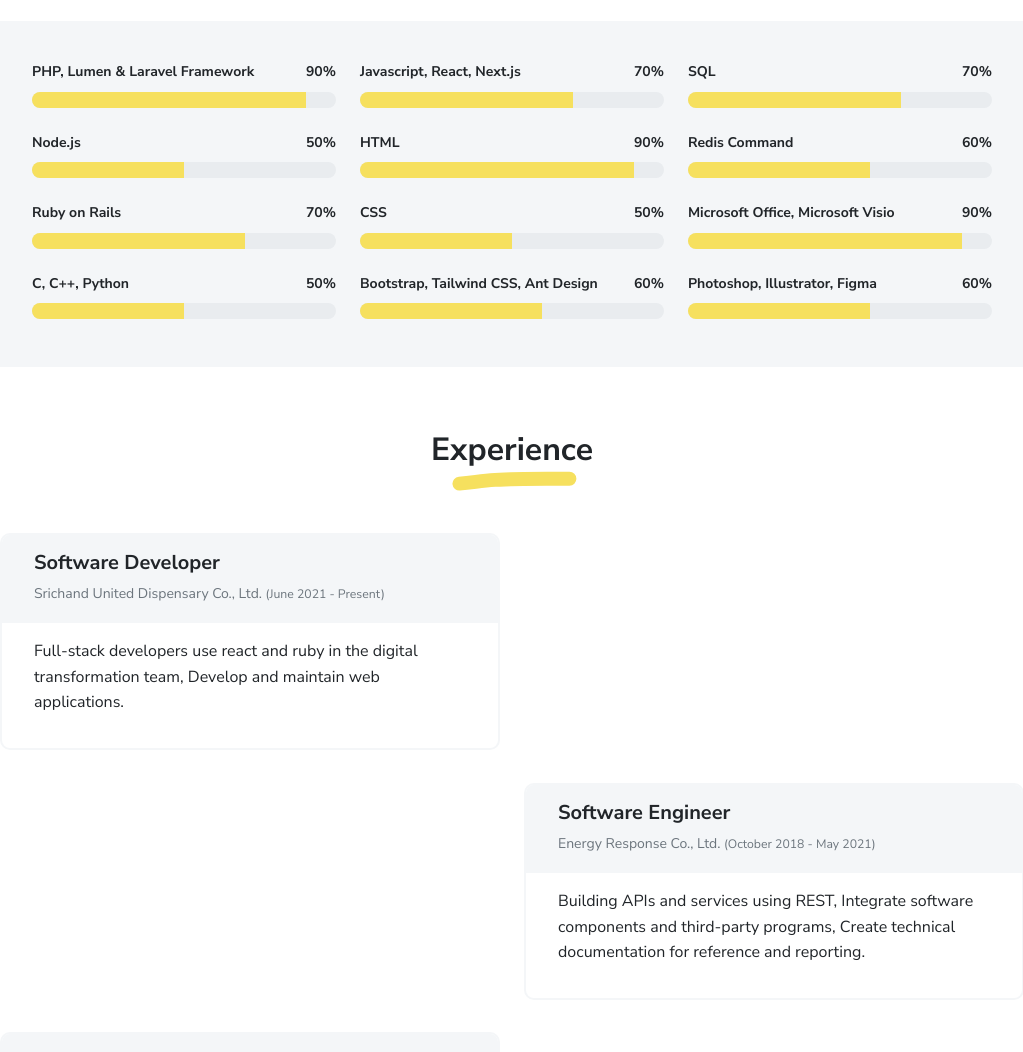
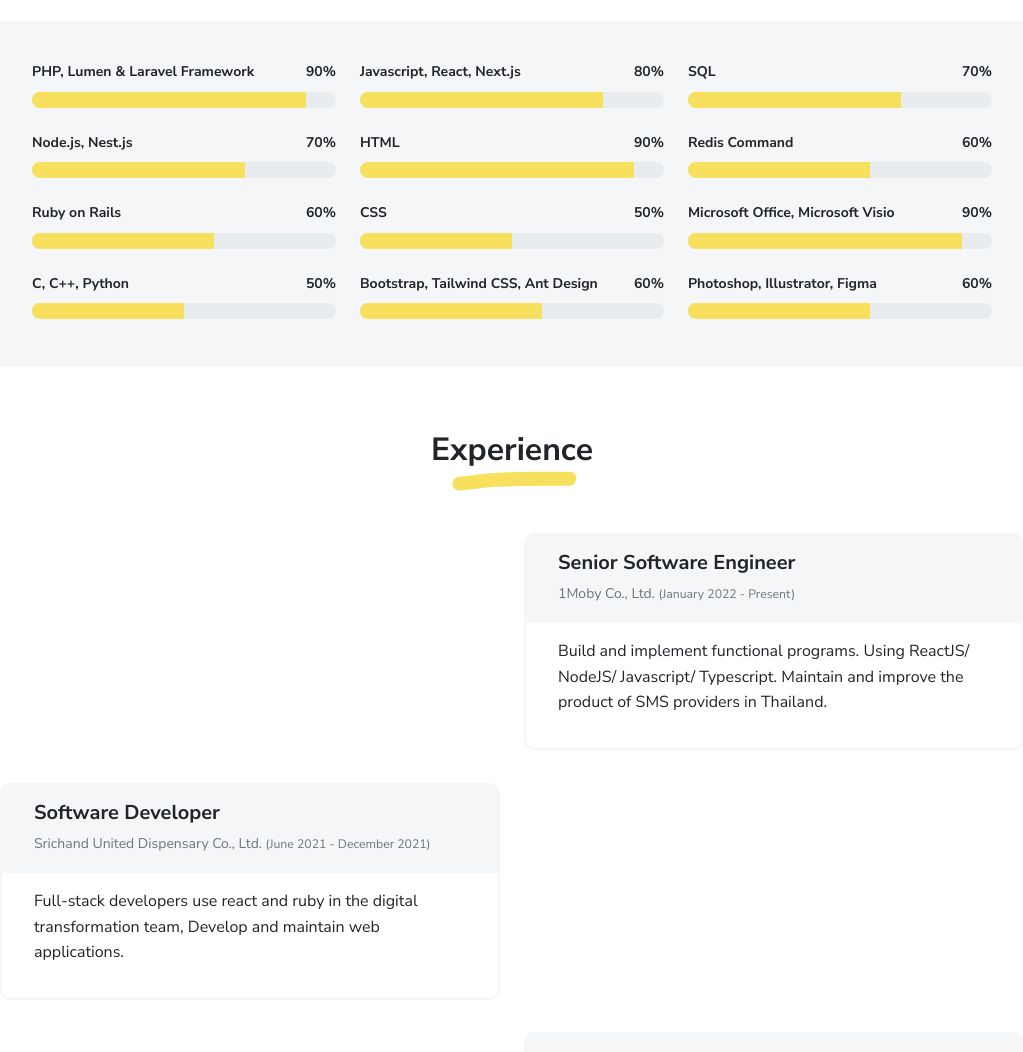
Before and after one commit to nummunoil/nummunoil.github.io, a plain HTML site: page index.html in a window 1280 px wide. Shown: the part 1540-2592 px from the top of the page, without its empty margins (128-1151 px from the left). Drawn offline with Linux system fonts and the light colour scheme.

Commit message:
update info

```diff
--- a/index.html
+++ b/index.html
@@ -28,6 +28,7 @@
         opacity: 1 !important;
         transform: translate(0) scale(1) !important;
       }
+
     </style>
   </noscript>
 </head>
@@ -168,19 +169,20 @@
                   </div>
                 </div>
                 <div class="py-1">
-                  <div class="d-flex text-small fw-bolder"><span class="me-auto">Node.js</span><span>50%</span></div>
+                  <div class="d-flex text-small fw-bolder"><span class="me-auto">Node.js, Nest.js</span><span>70%</span>
+                  </div>
                   <div class="progress my-1">
                     <div class="progress-bar bg-primary" role="progressbar" data-aos="zoom-in-right"
-                      data-aos-delay="200" style="width: 50%" aria-valuenow="50" aria-valuemin="0" aria-valuemax="100">
+                      data-aos-delay="200" style="width: 70%" aria-valuenow="70" aria-valuemin="0" aria-valuemax="100">
                     </div>
                   </div>
                 </div>
                 <div class="py-1">
-                  <div class="d-flex text-small fw-bolder"><span class="me-auto">Ruby on Rails</span><span>70%</span>
+                  <div class="d-flex text-small fw-bolder"><span class="me-auto">Ruby on Rails</span><span>60%</span>
                   </div>
                   <div class="progress my-1">
                     <div class="progress-bar bg-primary" role="progressbar" data-aos="zoom-in-right"
-                      data-aos-delay="300" style="width: 70%" aria-valuenow="70" aria-valuemin="0" aria-valuemax="100">
+                      data-aos-delay="300" style="width: 60%" aria-valuenow="60" aria-valuemin="0" aria-valuemax="100">
                     </div>
                   </div>
                 </div>
@@ -197,10 +199,10 @@
               <div class="col-md-4">
                 <div class="py-1">
                   <div class="d-flex text-small fw-bolder"><span class="me-auto">Javascript, React,
-                      Next.js</span><span>70%</span></div>
+                      Next.js</span><span>80%</span></div>
                   <div class="progress my-1">
                     <div class="progress-bar bg-primary" role="progressbar" data-aos="zoom-in-right"
-                      data-aos-delay="400" style="width: 70%" aria-valuenow="70" aria-valuemin="0" aria-valuemax="100">
+                      data-aos-delay="400" style="width: 80%" aria-valuenow="80" aria-valuemin="0" aria-valuemax="100">
                     </div>
                   </div>
                 </div>
@@ -277,6 +279,24 @@
             <h2 class="marker marker-center">Experience</h2>
           </div>
           <div class="row">
+            <div class="col-md-6"></div>
+            <div class="col-md-6">
+              <div class="card mb-3" data-aos="fade-left" data-aos-delay="100">
+                <div class="card-header px-3 py-2">
+                  <div class="d-flex justify-content-between">
+                    <div>
+                      <h3 class="h5 mb-1">Senior Software Engineer</h3>
+                      <div class="text-muted text-small">1Moby Co., Ltd. <small>(January 2022 -
+                          Present)</small></div>
+                    </div>
+                  </div>
+                </div>
+                <div class="card-body px-3 py-2">
+                  <p>Build and implement functional programs. Using ReactJS/ NodeJS/ Javascript/ Typescript. Maintain
+                    and improve the product of SMS providers in Thailand.</p>
+                </div>
+              </div>
+            </div>
             <div class="col-md-6">
               <div class="card mb-3" data-aos="fade-right" data-aos-delay="100">
                 <div class="card-header px-3 py-2">
@@ -284,7 +304,7 @@
                     <div>
                       <h3 class="h5 mb-1">Software Developer</h3>
                       <div class="text-muted text-small">Srichand United Dispensary Co., Ltd. <small>(June 2021 -
-                          Present)</small></div>
+                          December 2021)</small></div>
                     </div>
                   </div>
                 </div>
```
Also changed, not shown: 1 other file.
